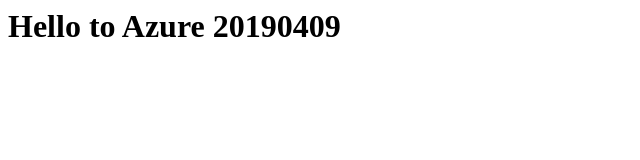
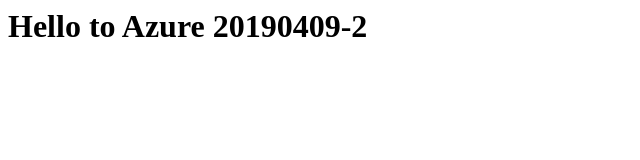
Before and after one commit to cwshyang/kitkatmocha, a plain HTML site: page index.html in a window 1280 px wide. Shown: the full height of the page, 0-640 px from the left. Drawn offline with Linux system fonts and the light colour scheme.

Commit message:
Update index.html

```diff
--- a/index.html
+++ b/index.html
@@ -1 +1 @@
-<h1>Hello to Azure 20190409</h1>
+<h1>Hello to Azure 20190409-2</h1>
```
